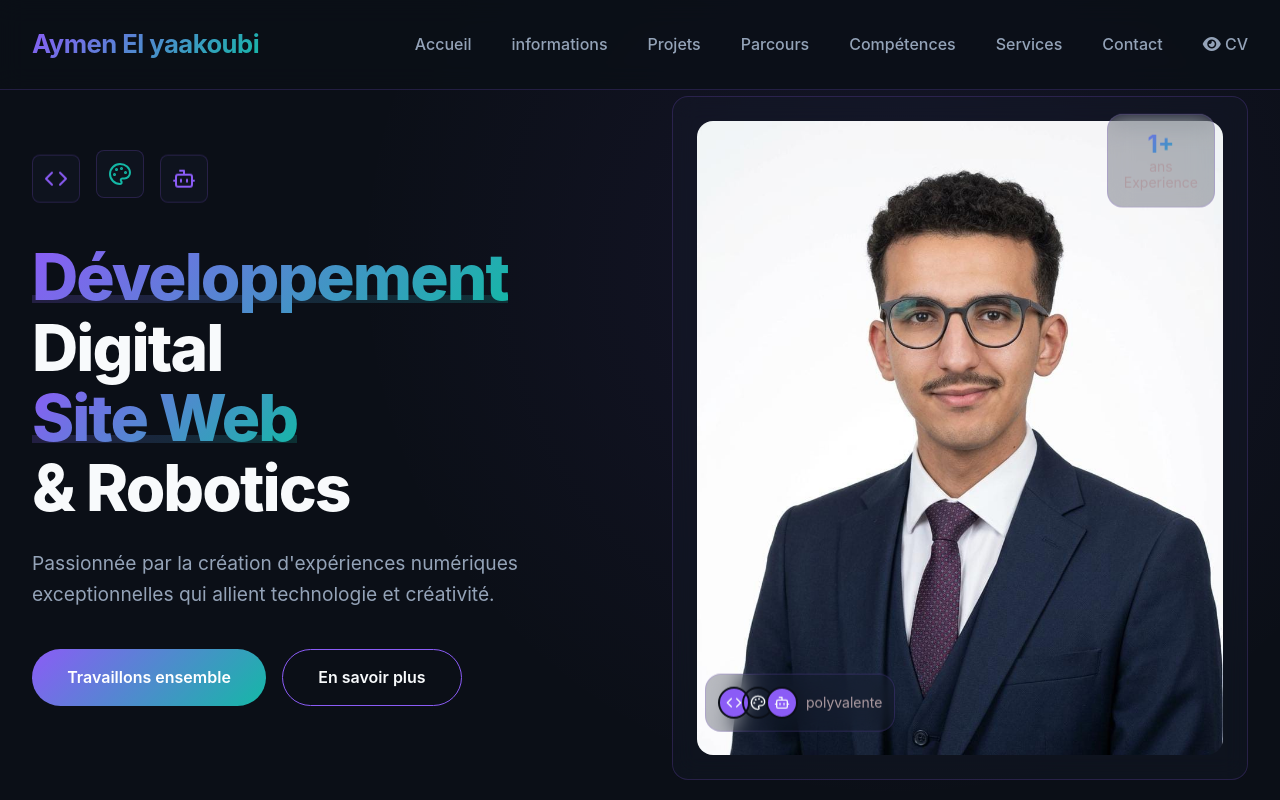
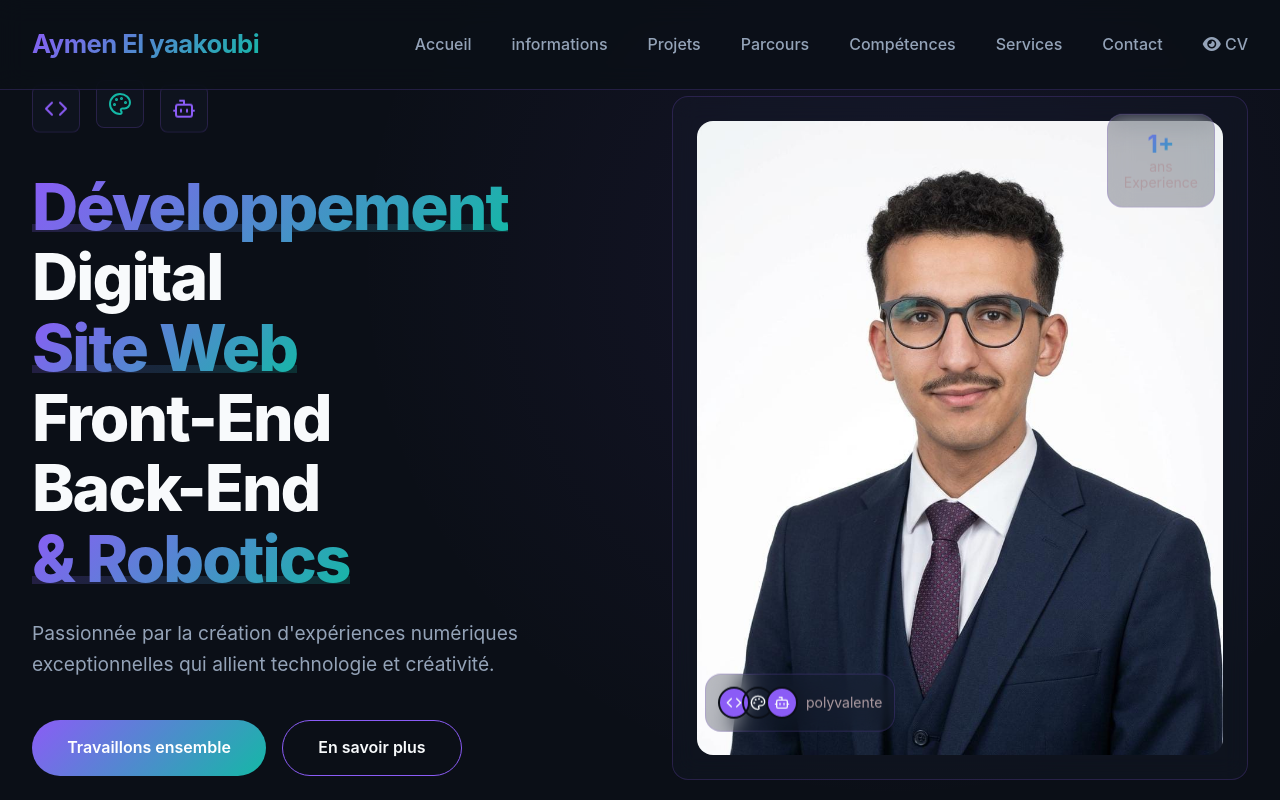
Before and after one commit to Aymen5285356/My-portfolio, a plain HTML site: page index.html in a window 1280 px wide. Shown: the top 800 px of the page. Drawn offline with Linux system fonts and the light colour scheme.

Commit message:
Update index.html

```diff
--- a/index.html
+++ b/index.html
@@ -1818,7 +1818,7 @@ html {
                 </div>
 
                 <h1>
-                    <span>Développement</span> Digital<br><span>Site Web</span><br>& Robotics
+                    <span>Développement</span> Digital<br><span>Site Web</span><br>Front-End<br>Back-End<br><span>& Robotics</span>
                 </h1>
                 <p class="hero-subtitle">Passionnée par la création d'expériences numériques exceptionnelles qui allient technologie et créativité.</p>
                 <div class="hero-buttons">
```
